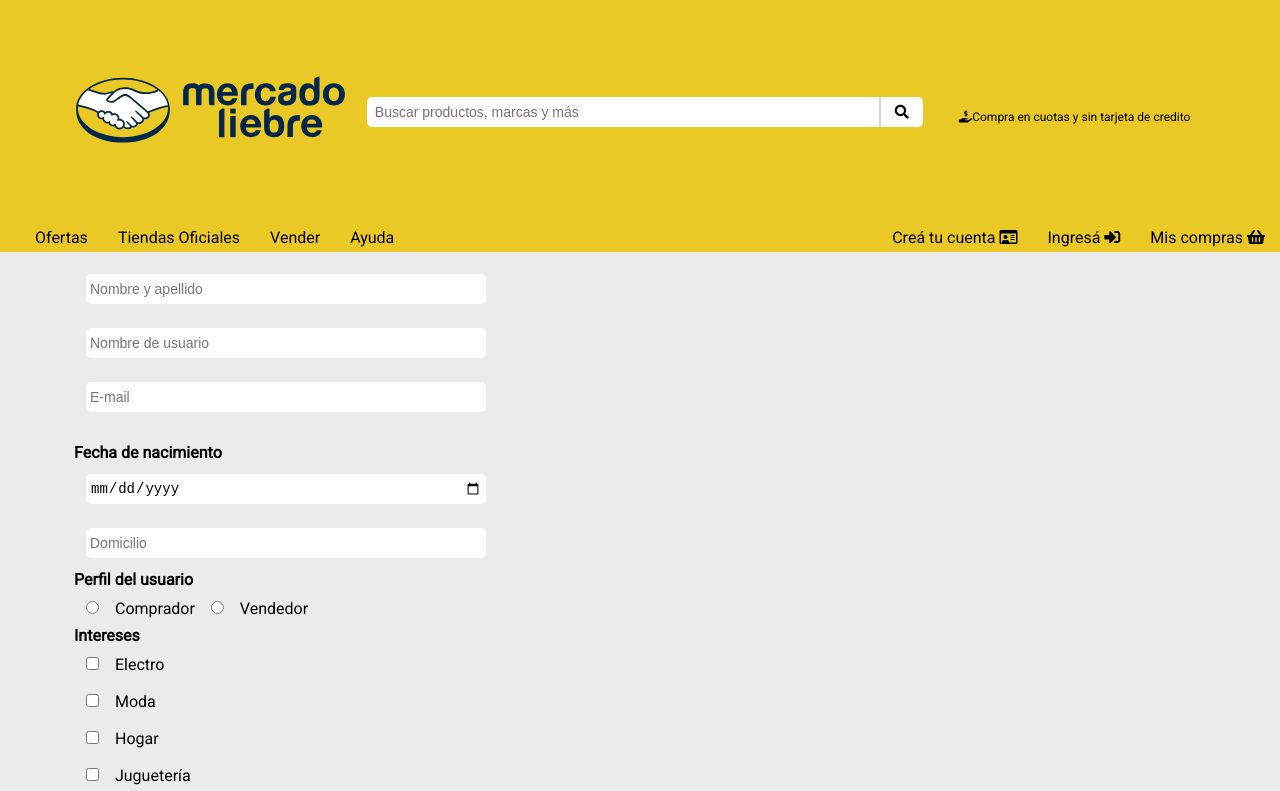
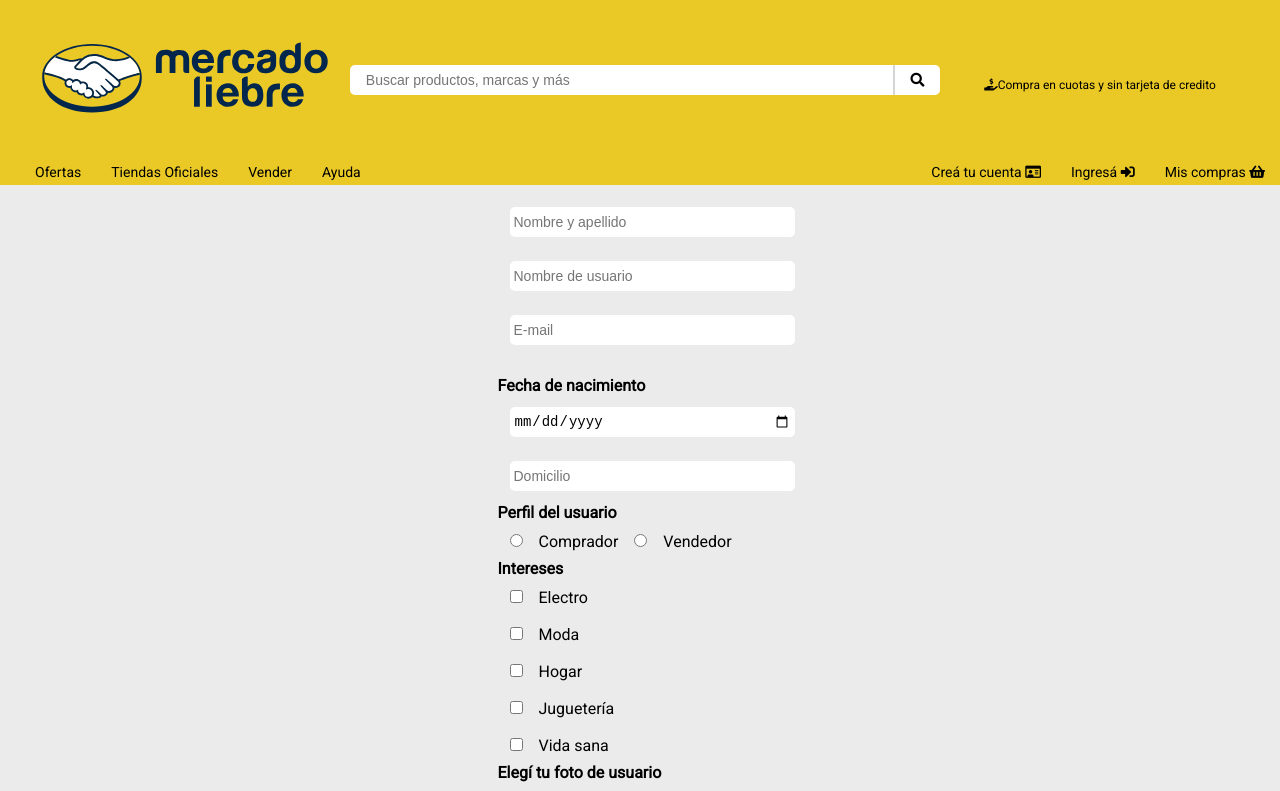
Before and after one commit to NBerisso/Proyecto-Mercado-Liebre, a website: page views/register.html in a window 1280 px wide. Shown: the top 791 px of the page. Drawn offline with Linux system fonts and the light colour scheme.

Commit message:
ultimo push

```diff
--- a/public/css/login-style.css
+++ b/public/css/login-style.css
@@ -81,7 +81,7 @@ header div .search-bar{
     border: 0;
     height: 30px;
     outline: none;
-    padding: 24px 20xp;
+    padding: 0px 0px 0px 8px;
     font-size: 14px;
     border-radius: 5px 0px 0px 5px;
 }
@@ -311,6 +311,10 @@ footer div i:hover{
     }
 
     header .main-navbar{
-        font-size: 16px;
+        font-size: 14px;
+    }
+
+    header .top-header{
+        padding: 30px;
     }
 }
--- a/public/css/regis-style.css
+++ b/public/css/regis-style.css
@@ -82,7 +82,7 @@ header div .search-bar{
     border: 0;
     height: 30px;
     outline: none;
-    padding: 24px 20xp;
+    padding: 0px 0px 0px 8px;
     font-size: 14px;
     border-radius: 5px 0px 0px 5px;
 }
@@ -146,9 +146,16 @@ header nav {
     /* CREAR CUENTA */
 
 main{
-    width: 90%;
     margin: 0 auto;
     padding: 10px;
+    display: flex;
+    justify-content: center;
+}
+
+.register{
+    width: 100%;
+    display: flex;
+    justify-content: center;
 }
 
 main form input{
@@ -158,7 +165,7 @@ main form input{
 
 main .control-formulario{
     background: white;
-    width: 80%;
+    width: 100%;
     max-width: 400px;
     height: 50px;
     border: 0;
@@ -170,7 +177,7 @@ main .control-formulario{
 }
 
 main form .botones-formulario1{
-    width: 80%;
+    width: 100%;
     max-width: 400px;
     height: 35px;
     margin: 20px;
@@ -181,7 +188,7 @@ main form .botones-formulario1{
 }
 
 main form .botones-formulario2{
-    width: 80%;
+    width: 100%;
     max-width: 400px;
     height: 35px;
     margin: 20px;
@@ -219,6 +226,8 @@ footer div i:hover{
  main section article .description{
     display: block;
 }
+
+
 
 
 @media (max-width: 600px){
@@ -307,6 +316,10 @@ footer div i:hover{
     }
 
     header .main-navbar{
-        font-size: 16px;
+        font-size: 14px;
+    }
+
+    header .top-header{
+        padding: 30px;
     }
 }
--- a/public/css/style.css
+++ b/public/css/style.css
@@ -81,7 +81,7 @@ header div .search-bar{
     border: 0;
     height: 30px;
     outline: none;
-    padding: 24px 20xp;
+    padding: 0px 0px 0px 8px;
     font-size: 14px;
     border-radius: 5px 0px 0px 5px;
 }
@@ -251,7 +251,7 @@ footer div i:hover{
 }
 
 
-@media (max-width: 600px){
+@media (max-width: 699px){
     header div.logo{
         width: 70%;
         padding: 10px;
@@ -262,7 +262,7 @@ footer div i:hover{
     }
 }
 
-@media (min-width: 601px){
+@media (min-width: 700px){
 
     div.burger-menu{
         display: none;
@@ -322,7 +322,6 @@ footer div i:hover{
 }
 
 
-
 @media (min-width: 992px){
     main section div.products article{
         width: 22%;
@@ -337,11 +336,9 @@ footer div i:hover{
     }
 
     header .main-navbar{
-        font-size: 16px;
+        font-size: 14px;
     }
-}
 
-@media (min-width: 1200px){
     header .top-header{
         padding: 30px;
     }
--- a/views/register.html
+++ b/views/register.html
@@ -48,7 +48,8 @@
 
     </header>
 
-    <main class="register">
+    <main>
+        <div class="register">
         <form action="/register" method="get">
             <input type="text" name="name" placeholder="Nombre y apellido" class="control-formulario"><br>
             <input type="text" name="user" placeholder="Nombre de usuario" class="control-formulario"><br>
@@ -104,6 +105,7 @@
             <br>
             <br>
         </form>
+        </div>
     </main>
 
     <footer>
```
